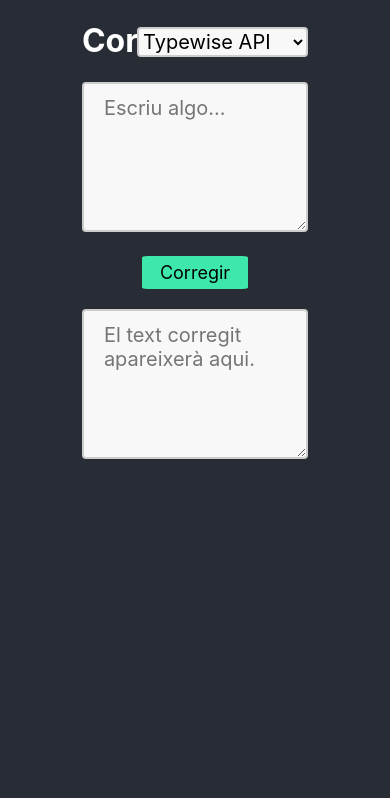
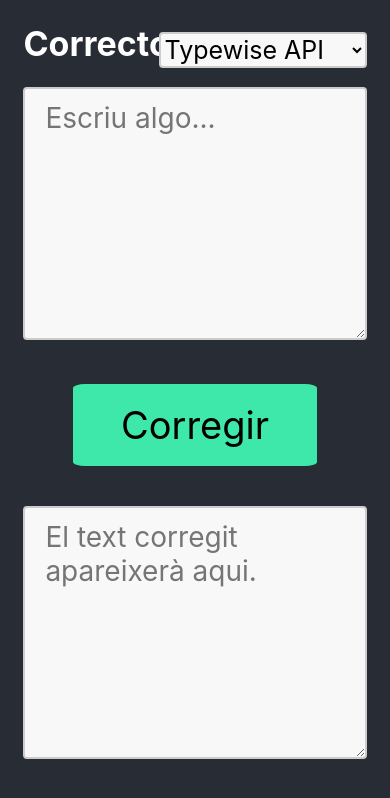
Before and after one commit to cristiangutierrz/Corrector-Hackathon, a Flask app: page / in a window 390 px wide. Shown: the top 798 px of the page. Run offline with Flask 2, Linux system fonts and the light colour scheme.

Commit message:
support for mobile screens

```diff
--- a/static/style.css
+++ b/static/style.css
@@ -70,3 +70,29 @@ input[type=submit] {
     font-weight:400;
     font-family: Moderat-Regular, -apple-system, BlinkMacSystemFont, sans-serif;
 }
+
+@media only screen and (max-width: 600px) {
+
+  #main h1 {
+    font-size: 34px;
+  }
+
+  #method {
+    font-size: 25px;
+  }
+
+  #main {
+    margin:10px 5vw;
+  }
+
+  input[type=submit] {
+    font-size: 38px;
+    padding: 18px 48px;
+    margin: 40px 0px;
+  }
+
+  textarea {
+    font-size: 28px;
+    height: 30vh;
+  }
+}
```
